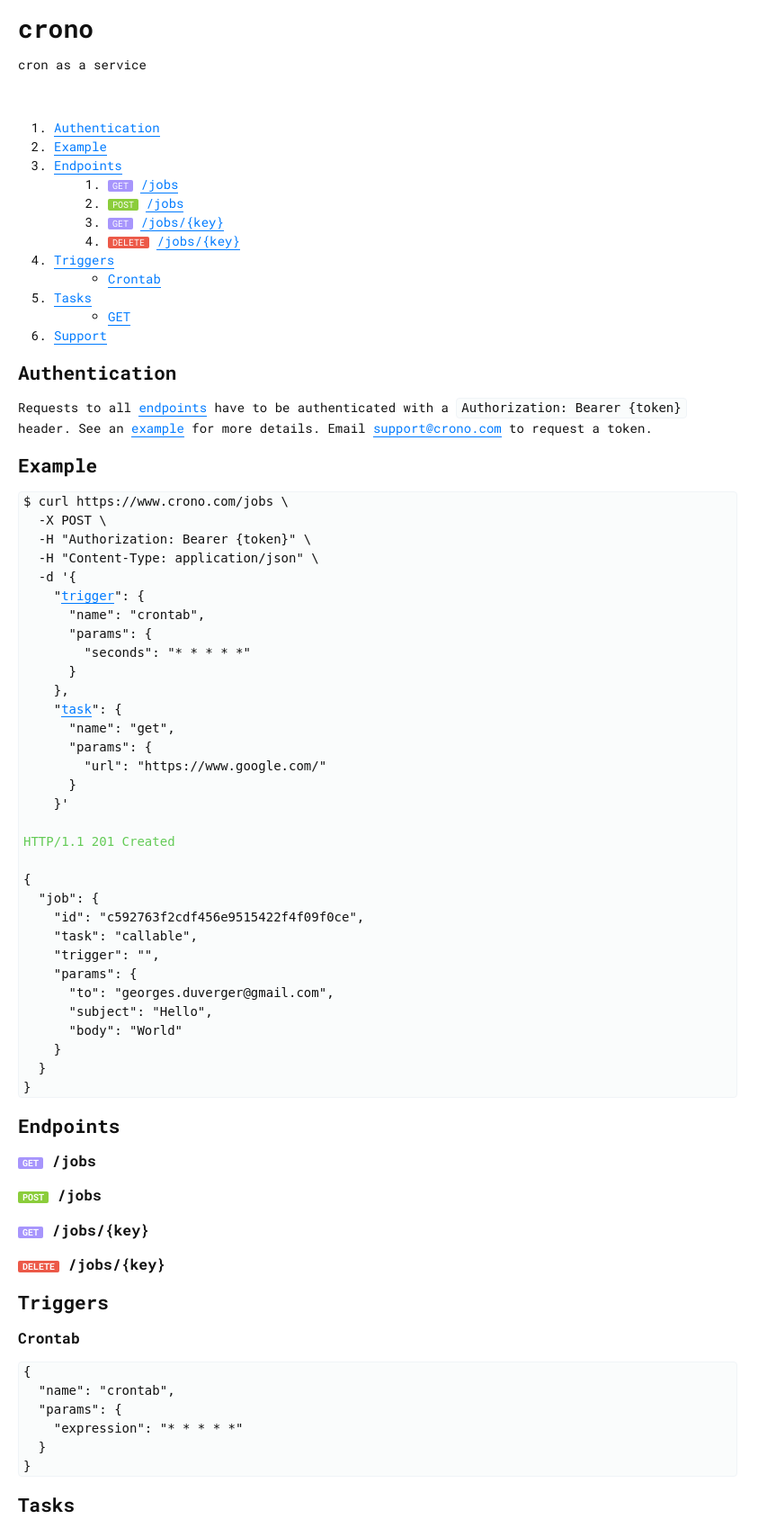
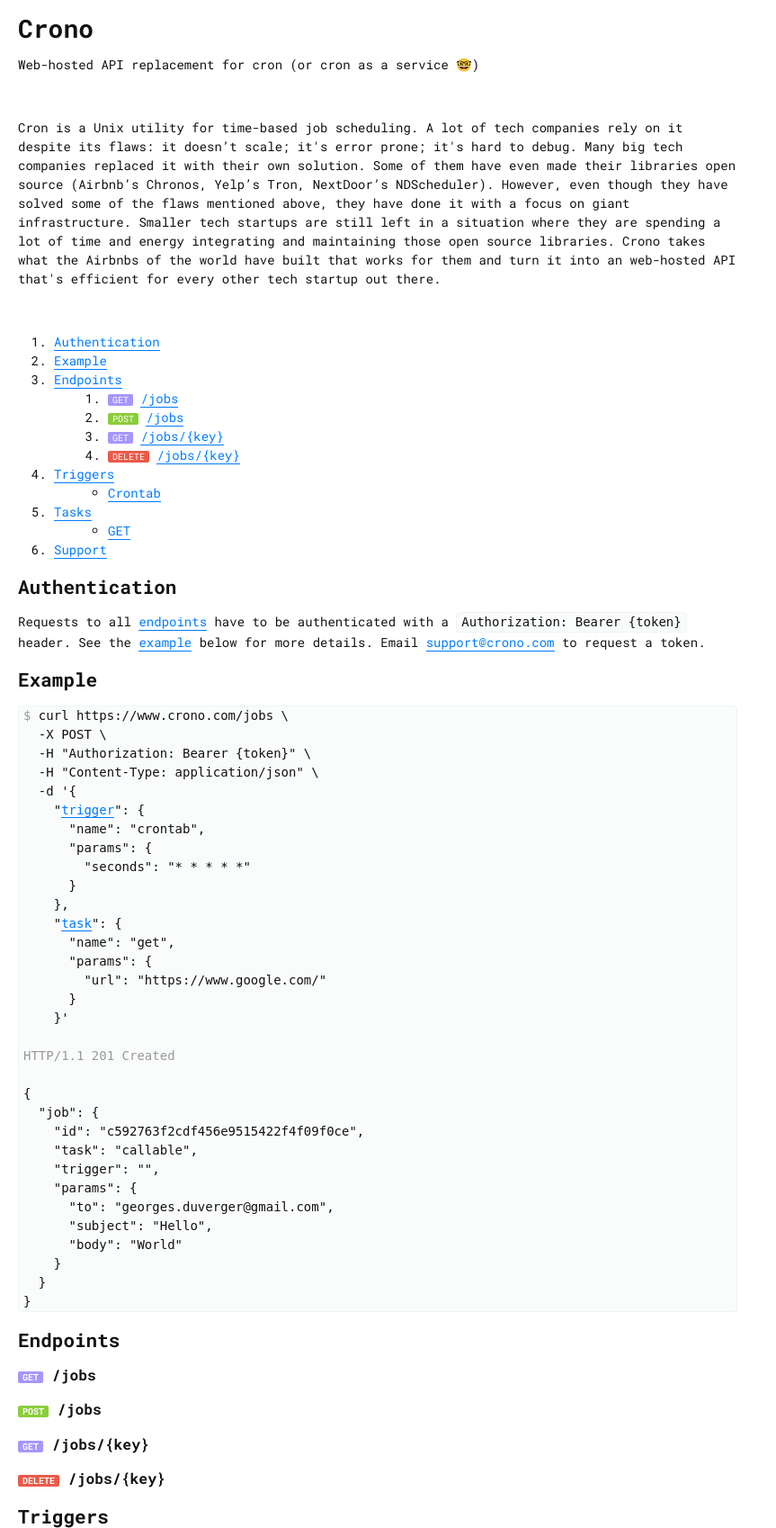
Before and after one commit to gduverger/crono, a Python web app: template api/templates/index.html in a window 1280 px wide. Shown: the top 1698 px of the page at 90% size, without its empty margins (0-863 px from the left). Run offline with Jinja, Linux system fonts and the light colour scheme; the template is opened without the code that fills it, so the values that code supplies are empty; some libraries are stand-ins or nearby versions; some web fonts are replaced.

Commit message:
Index copy

```diff
--- a/api/static/index.css
+++ b/api/static/index.css
@@ -111,3 +111,7 @@ ol ul,
 ol ol {
 	margin-left: 20px;
 }
+
+.quiet {
+	color: #999;
+}
--- a/api/templates/index.html
+++ b/api/templates/index.html
@@ -1,15 +1,19 @@
 <!DOCTYPE html>
 <html>
 	<head>
-		<title>crono</title>
+		<title>Crono</title>
 		<meta charset="utf-8">
 		<meta name="viewport" content="width=device-width, initial-scale=1, shrink-to-fit=no">
 		<link rel="stylesheet" type="text/css" href="/static/index.css">
 	</head>
 		<body>
 
-			<h1>crono</h1>
-			<p>cron as a service</p>
+			<h1>Crono</h1>
+			<p>Web-hosted API replacement for cron (or cron as a service 🤓)</p>
+
+			<br>
+
+			<p>Cron is a Unix utility for time-based job scheduling. A lot of tech  companies rely on it despite its flaws: it doesn’t scale; it's error prone; it's hard to debug. Many big tech companies replaced it with their own solution. Some of them have even made their libraries open source (Airbnb’s Chronos, Yelp’s Tron, NextDoor’s NDScheduler). However, even though they have solved some of the flaws mentioned above, they have done it with a focus on giant infrastructure. Smaller tech startups are still left in a situation where they are spending a lot of time and energy integrating and maintaining those open source libraries. Crono takes what the Airbnbs of the world have built that works for them and turn it into an web-hosted API that's efficient for every other tech startup out there.</p>
 
 			<br>
 
@@ -39,7 +43,7 @@
 				Authentication
 			</h2>
 
-			<p>Requests to all <a href="#endpoints">endpoints</a> have to be authenticated with a <code>Authorization: Bearer {token}</code> header. See an <a href="#example">example</a> for more details. Email <a href="mailto:support@crono.com">support@crono.com</a> to request a token.
+			<p>Requests to all <a href="#endpoints">endpoints</a> have to be authenticated with a <code>Authorization: Bearer {token}</code> header. See the <a href="#example">example</a> below for more details. Email <a href="mailto:support@crono.com">support@crono.com</a> to request a token.
 
 			<h2>
 				<a id="example"></a>
@@ -47,7 +51,7 @@
 			</h2>
 
 <pre>
-$ curl https://www.crono.com/jobs \
+<span class="quiet">$</span> curl https://www.crono.com/jobs \
   -X POST \
   -H "Authorization: Bearer {token}" \
   -H "Content-Type: application/json" \
@@ -65,7 +69,7 @@ $ curl https://www.crono.com/jobs \
       }
     }'
 
-<span class="http-created">HTTP/1.1 201 Created</span>
+<span class="quiet">HTTP/1.1 201 Created</span>
 
 {
   "job": {
```
